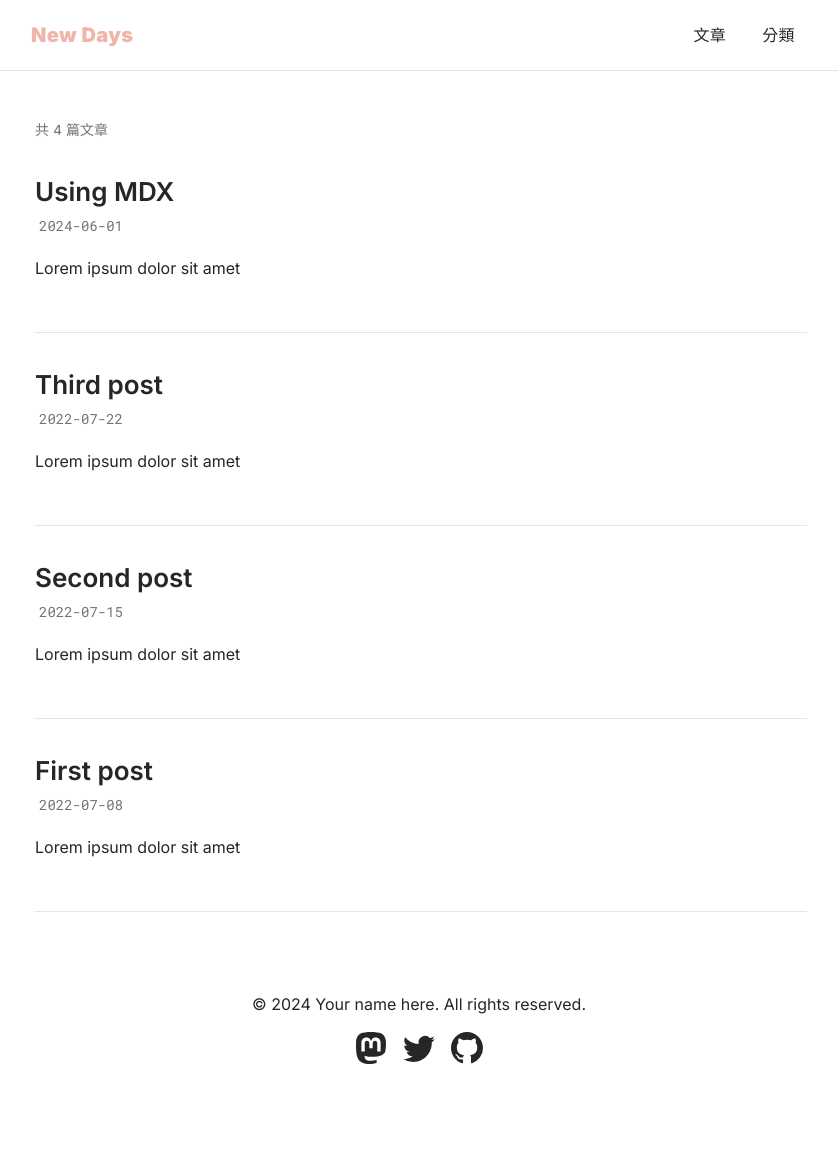
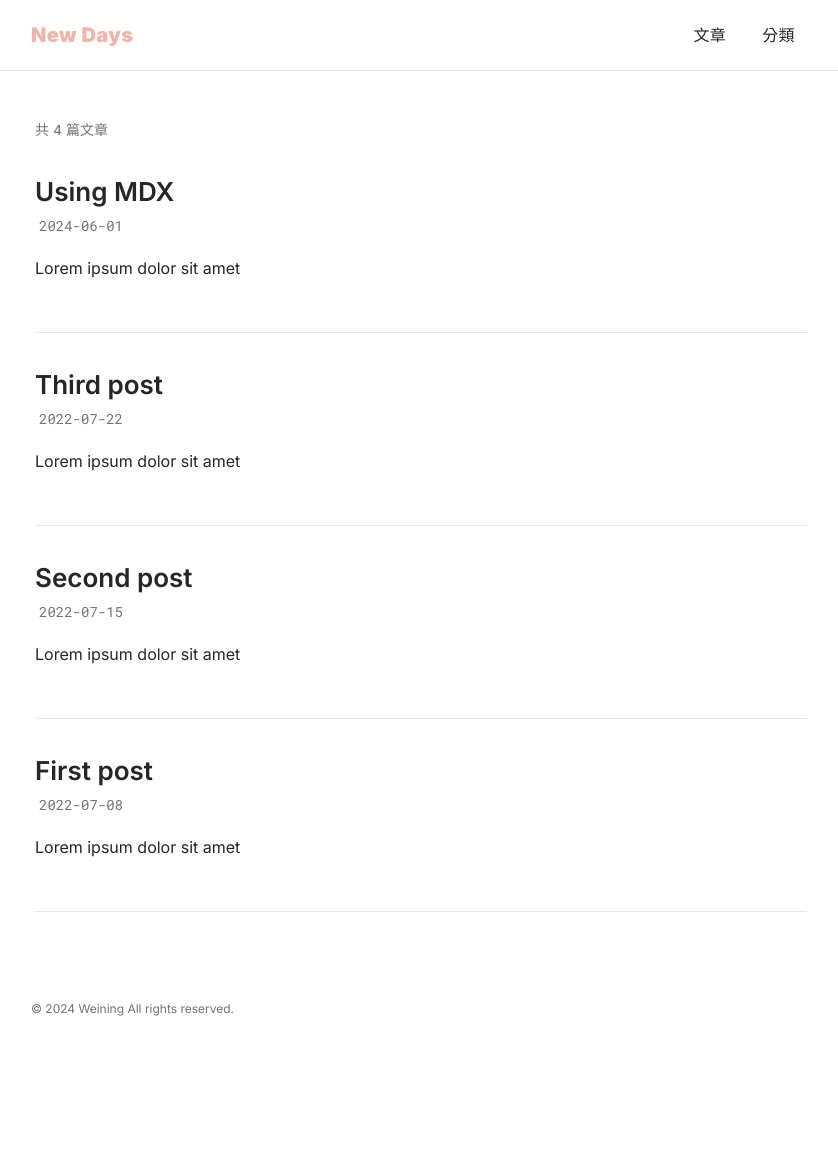
Before and after one commit to jill83123/jill83123.github.io, an Astro site: page / in a window 1280 px wide. Shown: the whole page, without its empty margins (221-1059 px from the left). After the commit the page ends 1058 px from the top, so only its background shows below. Built offline with nearby package versions, Linux system fonts and the light colour scheme; Astro itself is replaced by a stand-in of ours.

Commit message:
✨ feat: 完成 Footer

```diff
--- a/src/components/Footer.astro
+++ b/src/components/Footer.astro
@@ -1,62 +1,18 @@
----
-const today = new Date();
----
+<footer>
+  <div class="container-sm flex flex-wrap items-center justify-between gap-2 py-10">
+    <p class="text-nowrap text-[12px] text-deco-dark">© 2024 Weining All rights reserved.</p>
 
-<footer>
-	&copy; {today.getFullYear()} Your name here. All rights reserved.
-	<div class="social-links">
-		<a href="https://m.webtoo.ls/@astro" target="_blank">
-			<span class="sr-only">Follow Astro on Mastodon</span>
-			<svg
-				viewBox="0 0 16 16"
-				aria-hidden="true"
-				width="32"
-				height="32"
-				astro-icon="social/mastodon"
-				><path
-					fill="currentColor"
-					d="M11.19 12.195c2.016-.24 3.77-1.475 3.99-2.603.348-1.778.32-4.339.32-4.339 0-3.47-2.286-4.488-2.286-4.488C12.062.238 10.083.017 8.027 0h-.05C5.92.017 3.942.238 2.79.765c0 0-2.285 1.017-2.285 4.488l-.002.662c-.004.64-.007 1.35.011 2.091.083 3.394.626 6.74 3.78 7.57 1.454.383 2.703.463 3.709.408 1.823-.1 2.847-.647 2.847-.647l-.06-1.317s-1.303.41-2.767.36c-1.45-.05-2.98-.156-3.215-1.928a3.614 3.614 0 0 1-.033-.496s1.424.346 3.228.428c1.103.05 2.137-.064 3.188-.189zm1.613-2.47H11.13v-4.08c0-.859-.364-1.295-1.091-1.295-.804 0-1.207.517-1.207 1.541v2.233H7.168V5.89c0-1.024-.403-1.541-1.207-1.541-.727 0-1.091.436-1.091 1.296v4.079H3.197V5.522c0-.859.22-1.541.66-2.046.456-.505 1.052-.764 1.793-.764.856 0 1.504.328 1.933.983L8 4.39l.417-.695c.429-.655 1.077-.983 1.934-.983.74 0 1.336.259 1.791.764.442.505.661 1.187.661 2.046v4.203z"
-				></path></svg
-			>
-		</a>
-		<a href="https://twitter.com/astrodotbuild" target="_blank">
-			<span class="sr-only">Follow Astro on Twitter</span>
-			<svg viewBox="0 0 16 16" aria-hidden="true" width="32" height="32" astro-icon="social/twitter"
-				><path
-					fill="currentColor"
-					d="M5.026 15c6.038 0 9.341-5.003 9.341-9.334 0-.14 0-.282-.006-.422A6.685 6.685 0 0 0 16 3.542a6.658 6.658 0 0 1-1.889.518 3.301 3.301 0 0 0 1.447-1.817 6.533 6.533 0 0 1-2.087.793A3.286 3.286 0 0 0 7.875 6.03a9.325 9.325 0 0 1-6.767-3.429 3.289 3.289 0 0 0 1.018 4.382A3.323 3.323 0 0 1 .64 6.575v.045a3.288 3.288 0 0 0 2.632 3.218 3.203 3.203 0 0 1-.865.115 3.23 3.23 0 0 1-.614-.057 3.283 3.283 0 0 0 3.067 2.277A6.588 6.588 0 0 1 .78 13.58a6.32 6.32 0 0 1-.78-.045A9.344 9.344 0 0 0 5.026 15z"
-				></path></svg
-			>
-		</a>
-		<a href="https://github.com/withastro/astro" target="_blank">
-			<span class="sr-only">Go to Astro's GitHub repo</span>
-			<svg viewBox="0 0 16 16" aria-hidden="true" width="32" height="32" astro-icon="social/github"
-				><path
-					fill="currentColor"
-					d="M8 0C3.58 0 0 3.58 0 8c0 3.54 2.29 6.53 5.47 7.59.4.07.55-.17.55-.38 0-.19-.01-.82-.01-1.49-2.01.37-2.53-.49-2.69-.94-.09-.23-.48-.94-.82-1.13-.28-.15-.68-.52-.01-.53.63-.01 1.08.58 1.23.82.72 1.21 1.87.87 2.33.66.07-.52.28-.87.51-1.07-1.78-.2-3.64-.89-3.64-3.95 0-.87.31-1.59.82-2.15-.08-.2-.36-1.02.08-2.12 0 0 .67-.21 2.2.82.64-.18 1.32-.27 2-.27.68 0 1.36.09 2 .27 1.53-1.04 2.2-.82 2.2-.82.44 1.1.16 1.92.08 2.12.51.56.82 1.27.82 2.15 0 3.07-1.87 3.75-3.65 3.95.29.25.54.73.54 1.48 0 1.07-.01 1.93-.01 2.2 0 .21.15.46.55.38A8.012 8.012 0 0 0 16 8c0-4.42-3.58-8-8-8z"
-				></path></svg
-			>
-		</a>
-	</div>
+    <ul class="flex items-center gap-2 text-[18px] text-deco-dark">
+      <li title="GitHub">
+        <a href="https://github.com/jill83123" class="hover:text-primary">
+          <span class="icon-[mdi--github]"></span>
+        </a>
+      </li>
+      <li title="lit.link">
+        <a href="https://lit.link/en/WeiningQQ" class="hover:text-primary">
+          <span class="icon-[icon-park-outline--link]"></span>
+        </a>
+      </li>
+    </ul>
+  </div>
 </footer>
-<style>
-	footer {
-		padding: 2em 1em 6em 1em;
-		background: linear-gradient(var(--gray-gradient)) no-repeat;
-		color: rgb(var(--gray));
-		text-align: center;
-	}
-	.social-links {
-		display: flex;
-		justify-content: center;
-		gap: 1em;
-		margin-top: 1em;
-	}
-	.social-links a {
-		text-decoration: none;
-		color: rgb(var(--gray));
-	}
-	.social-links a:hover {
-		color: rgb(var(--gray-dark));
-	}
-</style>
```
